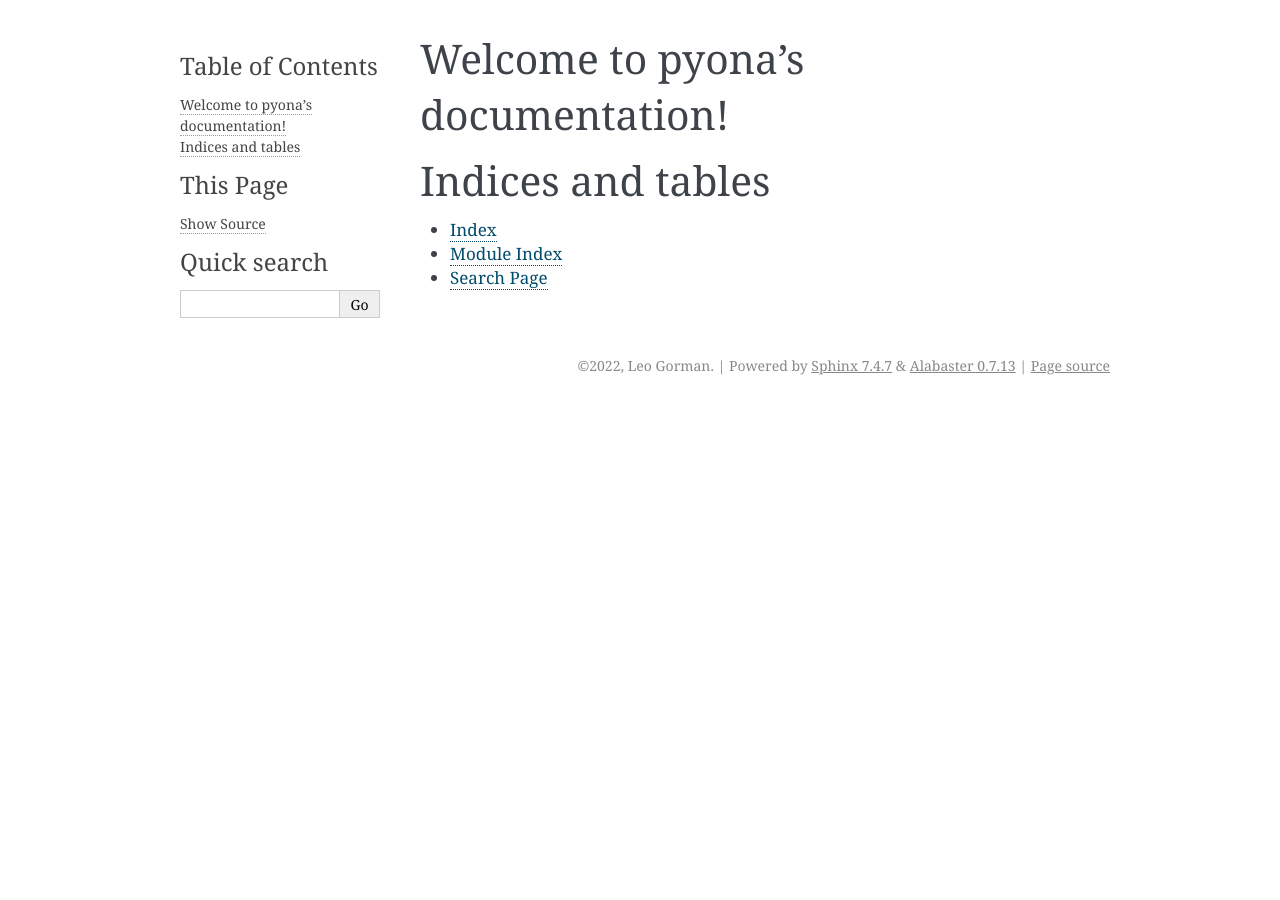
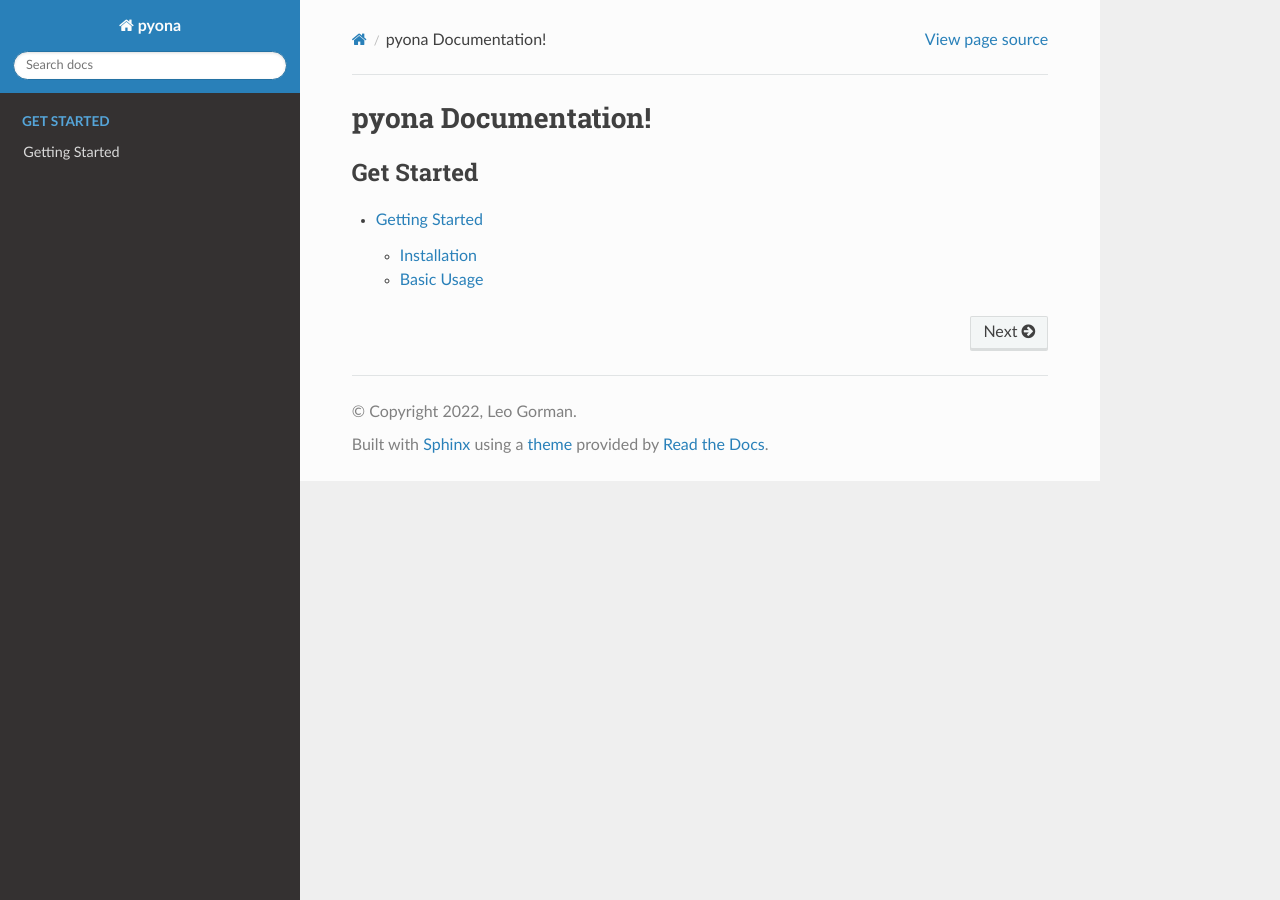
Before and after one commit to l-gorman/pyona, a Sphinx documentation site: the page built from docs/index.rst, in a window 1280 px wide. Built offline with Sphinx 7.4.7 and the Read the Docs theme 2.0.0, drawn with Linux system fonts in a browser that asks for light colours.

Commit message:
importing necessary packages

```diff
--- a/docs/conf.py
+++ b/docs/conf.py
@@ -30,7 +30,10 @@ release = '0.1'
 # Add any Sphinx extension module names here, as strings. They can be
 # extensions coming with Sphinx (named 'sphinx.ext.*') or your custom
 # ones.
+
 extensions = [
+    "sphinx_rtd_theme",
+    "myst_parser"
 ]
 
 # Add any paths that contain templates here, relative to this directory.
@@ -47,7 +50,7 @@ exclude_patterns = ['_build', 'Thumbs.db', '.DS_Store']
 # The theme to use for HTML and HTML Help pages.  See the documentation for
 # a list of builtin themes.
 #
-html_theme = 'alabaster'
+html_theme = 'sphinx_rtd_theme'
 
 # Add any paths that contain custom static files (such as style sheets) here,
 # relative to this directory. They are copied after the builtin static files,
--- a/docs/index.rst
+++ b/docs/index.rst
@@ -3,7 +3,7 @@
    You can adapt this file completely to your liking, but it should at least
    contain the root `toctree` directive.
 
-Welcome to pyona's documentation!
+pyona Documentation!
 =================================
 
 .. toctree::
@@ -11,10 +11,8 @@ Welcome to pyona's documentation!
    :caption: Contents:
 
 
+.. toctree::
+   :maxdepth: 2
+   :caption: Get Started
 
-Indices and tables
-==================
-
-* :ref:`genindex`
-* :ref:`modindex`
-* :ref:`search`
+   sections/get_started.rst
--- /dev/null
+++ b/docs/sections/get_started.rst
@@ -0,0 +1,20 @@
+Getting Started
+=================================
+
+
+Installation
+-----------------------------------------
+
+Install using the command:
+
+``
+pip3 install git+https://github.com/l-gorman/pyona
+``
+
+
+Basic Usage
+-----------------------------------------
+
+``
+r
+``
```
Also changed, not shown: 1 other file.
